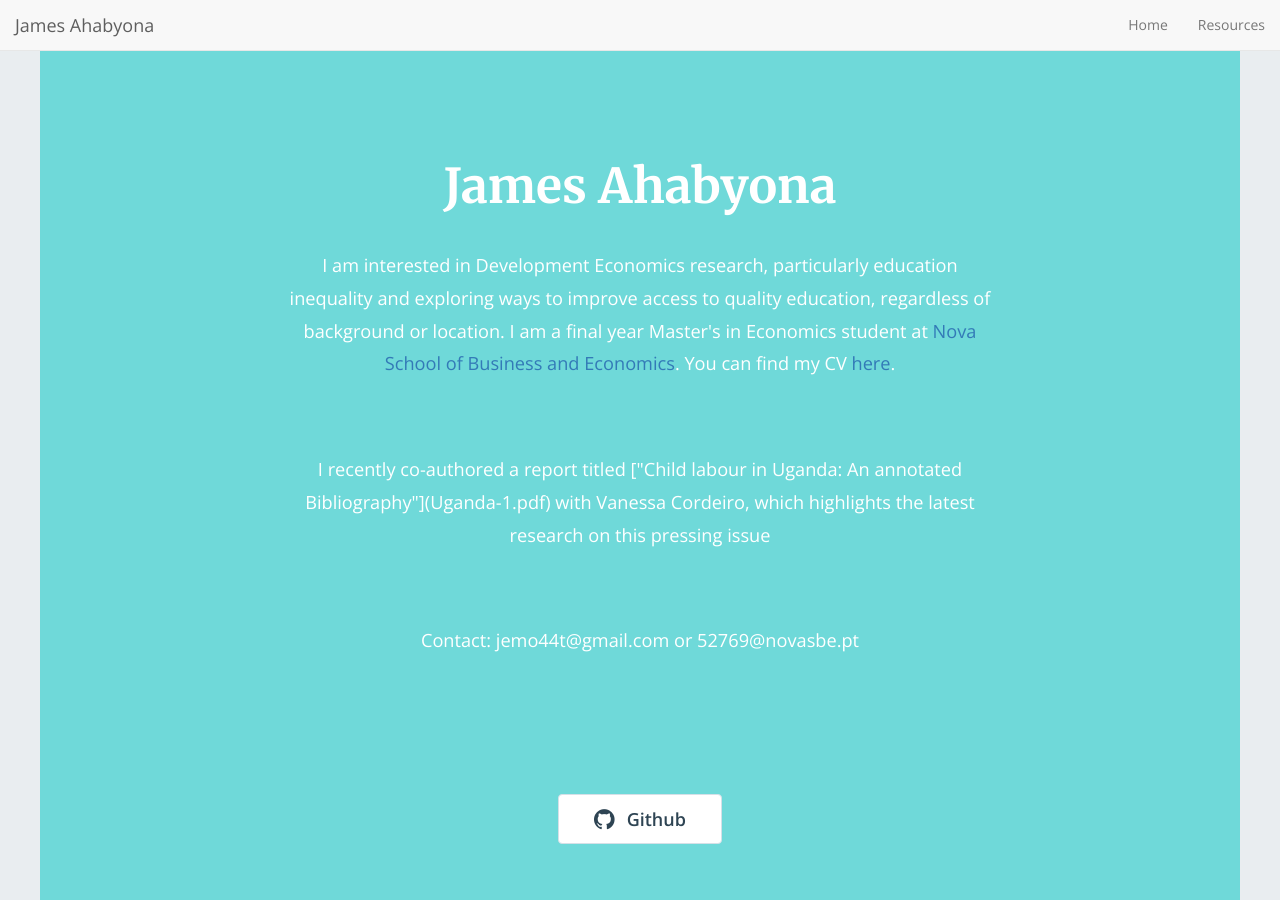
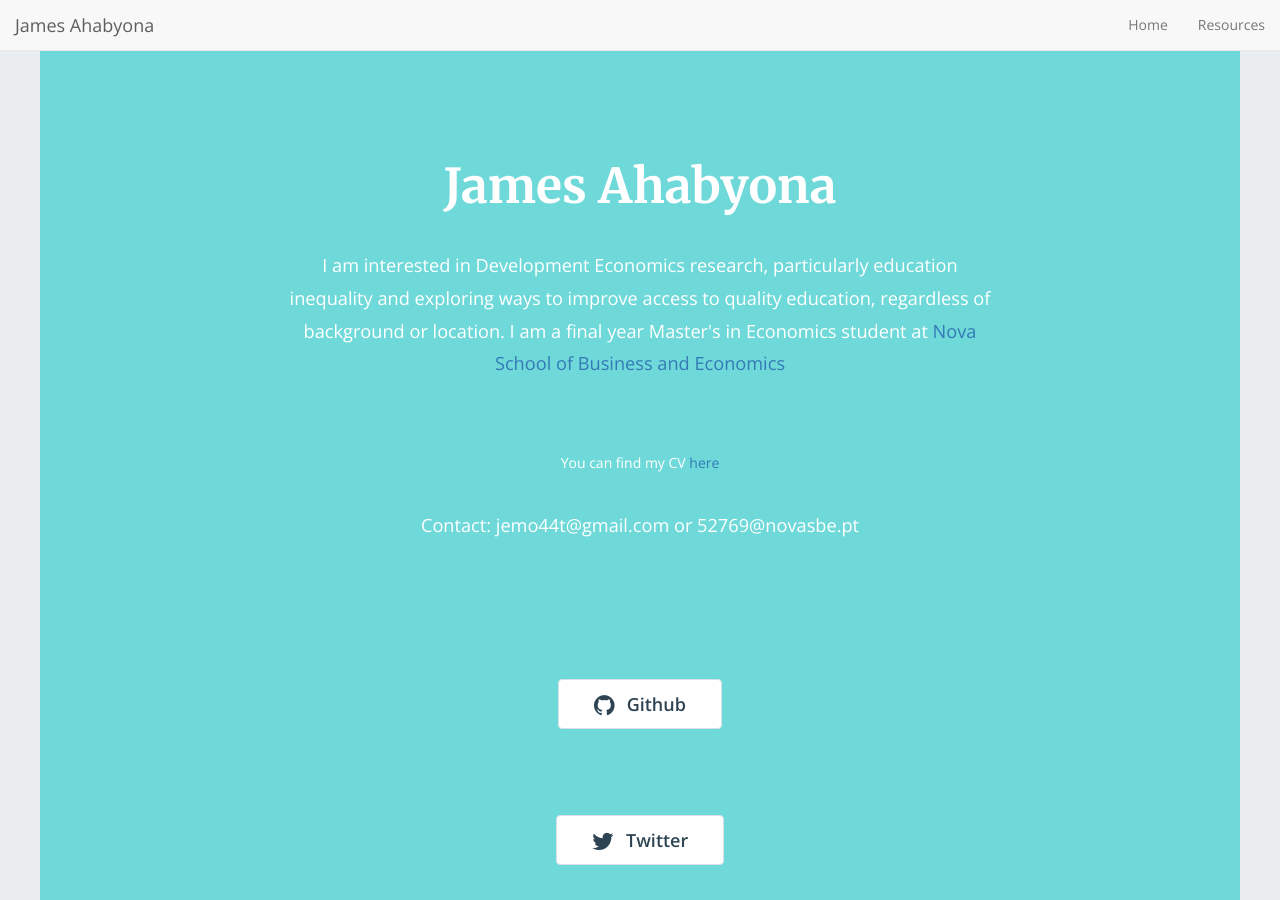
Before and after one commit to mariaelenaguer/mariaelenaguer.github.io, a Jekyll site: the page built from index.html, in a window 1280 px wide and 900 px high. Built offline with Jekyll 4.4.1, drawn with Linux system fonts in a browser that asks for light colours; nearby versions of some CDN libraries; the list of posts is cut into pages by our own code.

Commit message:
Update home-hero.html

```diff
--- a/_includes/home-hero.html
+++ b/_includes/home-hero.html
@@ -60,12 +60,10 @@
           {% endif %}
 
           <p>
-            I am interested in Development Economics research, particularly education inequality and exploring ways to improve access to quality education, regardless of background or location. I am a final year Master's in Economics student at <a href="https://www.novasbe.unl.pt/en/programs/masters/economics/program">Nova School of Business and Economics</a>. You can find my CV <a href="#">here</a>.
-          </p>
-          <P>
-            I recently co-authored a report titled ["Child labour in Uganda: An annotated Bibliography"](Uganda-1.pdf) with Vanessa Cordeiro, which highlights the latest research on this pressing issue
+            I am interested in Development Economics research, particularly education inequality and exploring ways to improve access to quality education, regardless of background or location. I am a final year Master's in Economics student at <a href="https://www.novasbe.unl.pt/en/programs/masters/economics/program">Nova School of Business and Economics</a>
           </p>
 
+           You can find my CV <a href="#">here</a>
 
           <p> Contact: jemo44t@gmail.com or 52769@novasbe.pt</p>
         </div>
```
